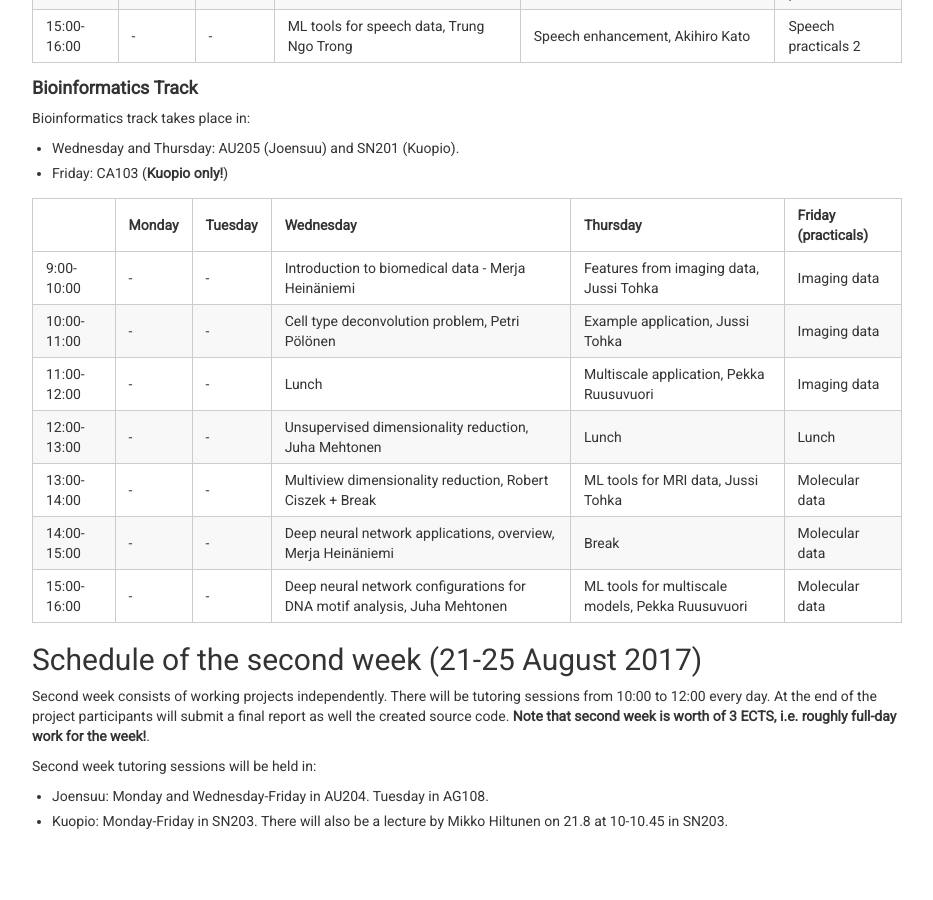
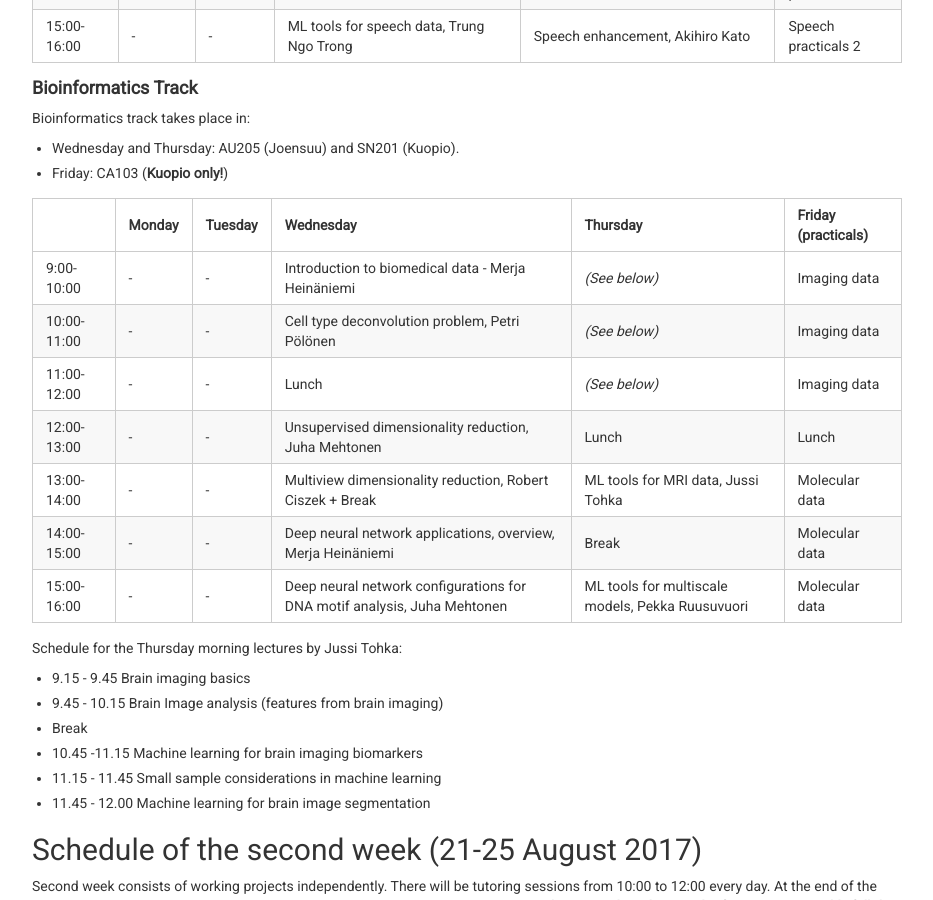
Before and after one commit to abrahamwoubie/Summer_School_RL, a Jekyll site: the page built from schedule.md, in a window 1280 px wide and 900 px high, scrolled down 1718 px. Shown: the whole window, without its empty margins (173-1106 px from the left). Built offline with Jekyll 4.4.1, drawn with Linux system fonts in a browser that asks for light colours; nearby versions of some CDN libraries.

Commit message:
Updated biotracks thursday timeline

```diff
--- a/schedule.md
+++ b/schedule.md
@@ -53,13 +53,23 @@ Bioinformatics track takes place in:
 
 | | Monday | Tuesday | Wednesday | Thursday | Friday (practicals)
 --- | ---  | ---     | ---       | ---      | ---
-9:00-10:00  | - | - | Introduction to biomedical data - Merja Heinäniemi | Features from imaging data, Jussi Tohka | Imaging data
-10:00-11:00 | - | - | Cell type deconvolution problem, Petri Pölönen | Example application, Jussi Tohka | Imaging data
-11:00-12:00 | - | - | Lunch | Multiscale application, Pekka Ruusuvuori| Imaging data
+9:00-10:00  | - | - | Introduction to biomedical data - Merja Heinäniemi | *(See below)* | Imaging data
+10:00-11:00 | - | - | Cell type deconvolution problem, Petri Pölönen | *(See below)* | Imaging data
+11:00-12:00 | - | - | Lunch | *(See below)* | Imaging data
 12:00-13:00 | - | - | Unsupervised dimensionality reduction, Juha Mehtonen | Lunch | Lunch
 13:00-14:00 | - | - | Multiview dimensionality reduction, Robert Ciszek + Break | ML tools for MRI data, Jussi Tohka| Molecular data
 14:00-15:00 | - | - | Deep neural network applications, overview, Merja Heinäniemi | Break | Molecular data
 15:00-16:00 | - | - | Deep neural network configurations for DNA motif analysis, Juha Mehtonen | ML tools for multiscale models, Pekka Ruusuvuori | Molecular data
+
+Schedule for the Thursday morning lectures by Jussi Tohka:
+
+* 9.15 - 9.45  Brain imaging basics
+* 9.45 - 10.15 Brain Image analysis (features from brain imaging)
+* Break
+* 10.45 -11.15 Machine learning for brain imaging biomarkers
+* 11.15 - 11.45 Small sample considerations in machine learning
+* 11.45 - 12.00 Machine learning for brain image segmentation
+
 
 ## Schedule of the second week (21-25 August 2017)
 Second week consists of working projects independently. There will be tutoring sessions from 10:00 to 12:00 every day.
```
